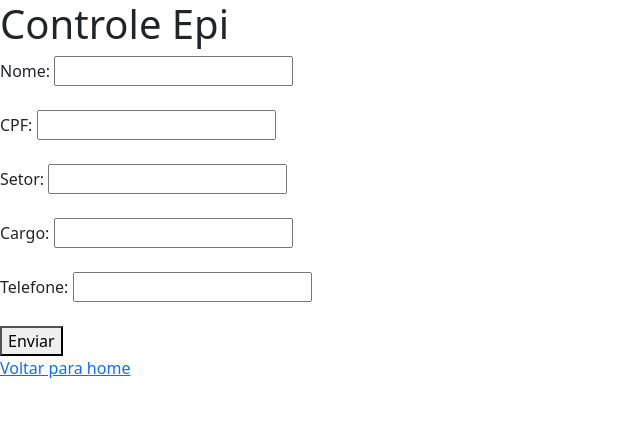
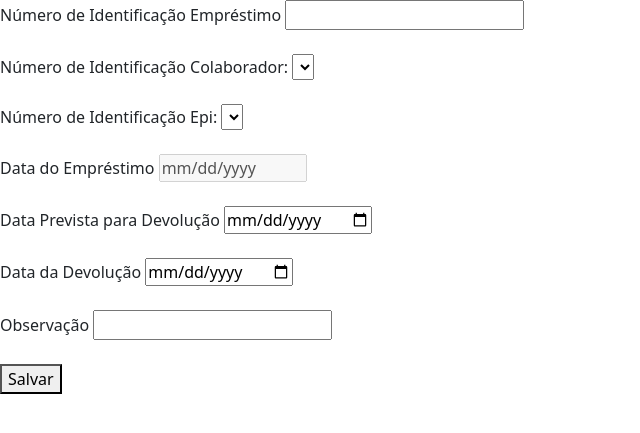
Before and after one commit to luizfbernardi/epi_projeto, a Django app: page /inserir_emprestimo/ in a window 1280 px wide. Shown: the top 433 px of the page, without its empty margins (0-640 px from the left). Run offline with Django 5.2, Linux system fonts and the light colour scheme; lists and menus that the app fills with data are empty.

Commit message:
atualizações dia 25-04

```diff
--- a/epi_app/static/Tela_base.css
+++ b/epi_app/static/Tela_base.css
@@ -76,3 +76,31 @@
 .usuario p:hover {
     color: #2980B9;
 }
+
+table {
+    width: 80%;
+    margin: 30px auto;
+    border-collapse: collapse;
+    font-family: Arial, sans-serif;
+    box-shadow: 0 2px 8px rgba(0, 0, 0, 0.1);
+}
+
+th, td {
+    padding: 12px 15px;
+    border: 1px solid #ddd;
+    text-align: center;
+}
+
+th {
+    background-color: #4CAF50;
+    color: white;
+    text-transform: uppercase;
+}
+
+tr:nth-child(even) {
+    background-color: #f9f9f9;
+}
+
+tr:hover {
+    background-color: #f1f1f1;
+}
--- a/epi_app/templates/base.html
+++ b/epi_app/templates/base.html
@@ -11,7 +11,7 @@
             <li><a href="listar_colaboradores/">Colaboradores</a></li>
             <li><a href="inserir_epi/">Inserir EPI</a></li>
             <li><a href="listar_epis/">Equipamentos</a></li>
-            <li><a href="controle_epi/">Controle de Epi</a></li>
+            <li><a href="emprestimos/">Empréstimos</a></li>
         </ul>
     </div>
 
--- a/epi_app/templates/pages/atualizar_colaborador.html
+++ b/epi_app/templates/pages/atualizar_colaborador.html
@@ -8,7 +8,8 @@
     <form action="{% url 'atualizar_colaborador' colaborador.id %}" method="post">
         {% csrf_token %}
         <input type="text" name="nome" placeholder="Nome" value="{{ colaborador.nome }}">
-        <input type="text" name="cpf" placeholder="Cpf" value="{{ colaborador.cpf }}">
+        <input type="text" name="cpf" placeholder="Cpf" value="{{ colaborador.cpf }}" disabled>
+        <input type="text" name="numero_colaborador" placeholder="Numero de Identificação" value="{{ colaborador.numero_colaborador }}" disabled>
         <input type="text" name="setor" placeholder="Setor" value="{{ colaborador.setor }}">
         <input type="text" name="cargo" placeholder="Cargo" value="{{ colaborador.cargo }}">
         <input type="text" name="telefone" placeholder="Telefone" value="{{ colaborador.telefone }}">
--- a/epi_app/templates/pages/atualizar_epi.html
+++ b/epi_app/templates/pages/atualizar_epi.html
@@ -8,7 +8,7 @@
     <form action="{% url 'atualizar_epi' epi.id %}" method="post">
         {% csrf_token %}
         <input type="text" name="tipo" placeholder="Tipo Epi" value="{{ epi.tipo }}">
-        <input type="text" name="n_serie" placeholder="Número de Série" value="{{ epi.n_serie }}">
+        <input type="text" name="numero_epi" placeholder="Número de Identificação" value="{{ epi.numero_epi }}" disabled>
         <input type="text" name="estado" placeholder="Estado de Uso" value="{{ epi.estado }}">
         <input type="text" name="status" placeholder="Status" value="{{ epi.status }}">
         <button type="submit">Atualizar</button>
--- a/epi_app/templates/pages/inserir_colaborador.html
+++ b/epi_app/templates/pages/inserir_colaborador.html
@@ -11,6 +11,9 @@
 
         <label for="cpf">CPF:</label>
         <input type="text" id="cpf" name="cpf" required><br><br>
+
+        <label for="numero_colaborador">Número de Identificação:</label>
+        <input type="text" id="numero_colaborador" name="numero_colaborador" required><br><br>
 
         <label for="setor">Setor:</label>
         <input type="text" id="setor" name="setor" required><br><br>
--- a/epi_app/templates/pages/inserir_emprestimo.html
+++ b/epi_app/templates/pages/inserir_emprestimo.html
@@ -1,31 +1,41 @@
 {% extends 'global/index.html'%}
 
-{% block title %} Controle Epi {% endblock title %}
+{% block title %} Inserir Empréstimo {% endblock title %}
 
 {% block content %}
 <body>
-    <h1>Controle Epi</h1>
-    <form action="{% url 'emprestimo.' %}" method="POST">
+    <form action="{% url 'inserir_emprestimo' %}" method="POST">
         {% csrf_token %}
-        <label for="nome">Nome:</label>
-        <input type="text" id="nome" name="nome" required><br><br>
+        <label for="numero_emprestimo">Número de Identificação Empréstimo</label>
+        <input type="number" id="numero_emprestimo" name="numero_emprestimo" required><br><br>
 
-        <label for="cpf">CPF:</label>
-        <input type="text" id="cpf" name="cpf" required><br><br>
+        <label for="numero_colaborador">Número de Identificação Colaborador:</label>
+        <select name="numero_colaborador">
+            {% for colaborador in colaboradores %}
+                <option value="{{ colaboradores.id }}">{{ colaboradores.nome }}</option>
+            {% endfor %}
+        </select required><br><br>
 
-        <label for="setor">Setor:</label>
-        <input type="text" id="setor" name="setor" required><br><br>
+        <label for="numero_epi">Número de Identificação Epi:</label>
+        <select name="numero_epi">
+            {% for epi in epis %}
+                <option value="{{ epis.id }}">{{ epis.tipo }}</option>
+            {% endfor %}
+        </select required><br><br>
 
-        <label for="cargo">Cargo:</label>
-        <input type="text" id="cargo" name="cargo" required><br><br>
+        <label for="data_emprestimo">Data do Empréstimo</label>
+        <input type="date" id="data_emprestimo" name="data_emprestimo" required, disabled><br><br>
 
-        <label for="telefone">Telefone:</label>
-        <input type="text" id="telefone" name="telefone" required><br><br>
+        <label for="data_prevista">Data Prevista para Devolução</label>
+        <input type="date" id="data_prevista" name="data_prevista" required><br><br>
 
-        <button type="submit">Enviar</button>
+        <label for="data_devolucao">Data da Devolução</label>
+        <input type="date" id="data_devolucao" name="data_devolucao" required><br><br>
+
+        <label for="observacao">Observação</label>
+        <input type="text" id="observacao" name="observacao" required><br><br>
+
+        <button type="submit">Salvar</button>
     </form>
 </body>
-
-<a href="{% url 'base' %}">Voltar para home</a>
-
-{% endblock content%}
+{% endblock content %}
--- a/epi_app/templates/pages/inserir_epi.html
+++ b/epi_app/templates/pages/inserir_epi.html
@@ -9,8 +9,8 @@
         <label for="tipo">Tipo:</label>
         <input type="text" id="tipo" name="tipo" required><br><br>
 
-        <label for="n_serie">Número de Série:</label>
-        <input type="text" id="n_serie" name="n_serie" required><br><br>
+        <label for="numero_epi">Número de Identificação:</label>
+        <input type="text" id="numero_epi" name="numero_epi" required><br><br>
 
         <label for="estado">Estado:</label>
         <input type="text" id="estado" name="estado" required><br><br>
--- a/epi_app/urls.py
+++ b/epi_app/urls.py
@@ -13,5 +13,7 @@ urlpatterns = [
     path('listar_epis/', views.listar_epis, name='listar_epis'),
     path('atualizar_epi/<int:id>', views.atualizar_epi, name='atualizar_epi'),
     path('excluir_epi/<int:id>', views.excluir_epi, name='excluir_epi'),
+
+    path('emprestimos/', views.emprestimos, name='emprestimos'),
     path('inserir_emprestimo/', views.inserir_emprestimo, name='inserir_emprestimo'),
 ]
--- a/epi_app/views.py
+++ b/epi_app/views.py
@@ -11,6 +11,7 @@ def inserir_colaborador(request):
 
     cpf = request.POST.get('cpf')
     nome = request.POST.get('nome')
+    numero_colaborador = request.POST.get('numero_colaborador')
     setor = request.POST.get('setor')
     cargo = request.POST.get('cargo')
     telefone = request.POST.get('telefone')
@@ -19,7 +20,7 @@ def inserir_colaborador(request):
             messages.error(request, 'O campo nome e cpf são obrigatórios.')
             return redirect('inserir_colaborador')
     try:
-            colaborador = ColaboradorModel.objects.create(cpf=cpf, nome=nome, setor=setor, cargo=cargo, telefone=telefone)
+            colaborador = ColaboradorModel.objects.create(cpf=cpf, nome=nome, setor=setor, numero_colaborador=numero_colaborador, cargo=cargo, telefone=telefone)
             messages.success(request, 'Cadastro realizado com sucesso!')
     except Exception as e:
             messages.error(request, f'Ocorreu um erro ao cadastrar: {str(e)}')
@@ -46,9 +47,10 @@ def atualizar_colaborador(request, id):
     nome = request.POST.get('nome')
     setor = request.POST.get('setor')
     cargo = request.POST.get('cargo')
+    numero_colaborador = request.POST.get('numero_colaborador')
     cpf = request.POST.get('cpf')
     telefone = request.POST.get('telefone')
-    ColaboradorModel.objects.filter(cpf=cpf).update(nome=nome, setor=setor, cargo=cargo, cpf=cpf, telefone=telefone)
+    colaborador= ColaboradorModel.objects.filter(id=id).update(nome=nome, setor=setor, cargo=cargo, telefone=telefone)
     return redirect('listar_colaboradores')
 
 def inserir_epi(request):
@@ -56,7 +58,7 @@ def inserir_epi(request):
         return render(request, 'pages/inserir_epi.html')
 
     tipo = request.POST.get('tipo')
-    n_serie = request.POST.get('n_serie')
+    numero_epi = request.POST.get('numero_epi')
     status = request.POST.get('status')
     estado = request.POST.get('estado')
 
@@ -64,7 +66,7 @@ def inserir_epi(request):
             messages.error(request, 'O campo tipo e número série são obrigatórios.')
             return redirect('inserir_epi')
     try:
-            epi = EpiModel.objects.create(tipo=tipo, n_serie=n_serie, status=status, estado=estado)
+            epi = EpiModel.objects.create(tipo=tipo, numero_epi=numero_epi, status=status, estado=estado)
             messages.success(request, 'Cadastro realizado com sucesso!')
     except Exception as e:
             messages.error(request, f'Ocorreu um erro ao cadastrar: {str(e)}')
@@ -87,19 +89,41 @@ def atualizar_epi(request, id):
         return render(request, 'pages/atualizar_epi.html', context={'epi': epi})
 
     tipo = request.POST.get('tipo')
-    n_serie = request.POST.get('n_serie')
+    numero_epi = request.POST.get('numero_epi')
     status = request.POST.get('status')
     estado = request.POST.get('estado')
-    EpiModel.objects.filter(id=id).update(tipo=tipo, n_serie=n_serie, status=status, estado=estado)
+    EpiModel.objects.filter(id=id).update(tipo=tipo, status=status, estado=estado)
     return redirect('listar_epis')
+
+def emprestimos(request):
+    emprestimo = EmprestimoModel.objects.select_related('colaborador', 'epi').all()
+    return render(request, 'pages/emprestimos.html', context={'emprestimos': emprestimo})
 
 def inserir_emprestimo(request):
     if request.method == 'GET':
         return render(request, 'pages/inserir_emprestimo.html')
 
-    cpf = request.POST.get('cpf')
-    n_serie = request.POST.get('n_serie')
+    numero_emprestimo = request.POST.get('numero_emprestimo')
+    numero_colaborador = request.POST.get('numero_colaborador')
+    numero_epi = request.POST.get('numero_epi')
+    data_emprestimo = request.POST.get('data_emprestimo')
+    data_prevista = request.POST.get('data_prevista')
+    data_devolucao = request.POST.get('data_devolucao')
+    observacao = request.POST.get('observacao')
 
 
-    emprestimo = ColaboradorModel.objects.create(cpf=cpf, n_serie=n_serie, )
-    return render(request, 'pages/inserir_emprestimo.html', context={'emprestimo': emprestimo})
+    colaborador = ColaboradorModel.objects.get(id=numero_colaborador)
+    epi= EpiModel.objects.get(id=numero_epi)
+
+    if not numero_emprestimo and colaborador and epi :
+            messages.error(request, 'Os campos de identificação são obrigatórios.')
+            return redirect('inserir_emprestimo')
+    try:
+            EmprestimoModel.objects.create(numero_emprestimo=numero_emprestimo, colaborador=colaborador, epi=epi, data_emprestimo=data_emprestimo, data_prevista=data_prevista, data_devolucao=data_devolucao, observacao=observacao)
+            messages.success(request, 'Cadastro realizado com sucesso!')
+    except Exception as e:
+            messages.error(request, f'Ocorreu um erro ao cadastrar: {str(e)}')
+
+    colaboradores = ColaboradorModel.objects.all()
+    epis = EpiModel.objects.all()
+    return render(request, 'pages/inserir_emprestimo.html', {'colaboradores': colaboradores}, {'epis': epis})
--- a/epi_projeto/settings.py
+++ b/epi_projeto/settings.py
@@ -118,7 +118,7 @@ USE_TZ = True
 # Static files (CSS, JavaScript, Images)
 # https://docs.djangoproject.com/en/5.1/howto/static-files/
 
-STATIC_URL = 'static/'
+STATIC_URL = '/static/'
 
 # Default primary key field type
 # https://docs.djangoproject.com/en/5.1/ref/settings/#default-auto-field
```
Also changed, not shown: epi_app/models.py (+14 -9 lines), epi_app/templates/pages/emprestimos.html (added, +44 -0 lines), db.sqlite3, epi_app/migrations/0001_initial.py.
